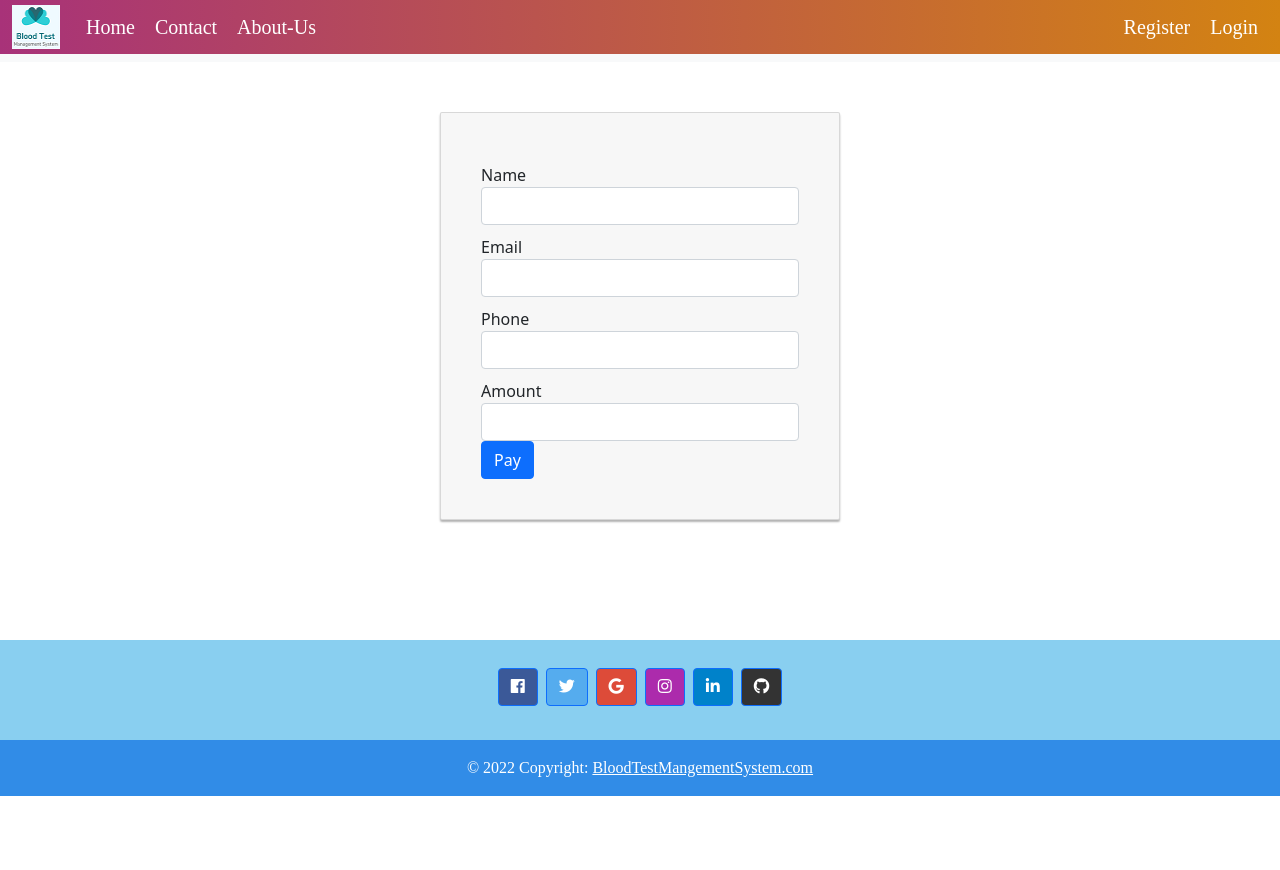
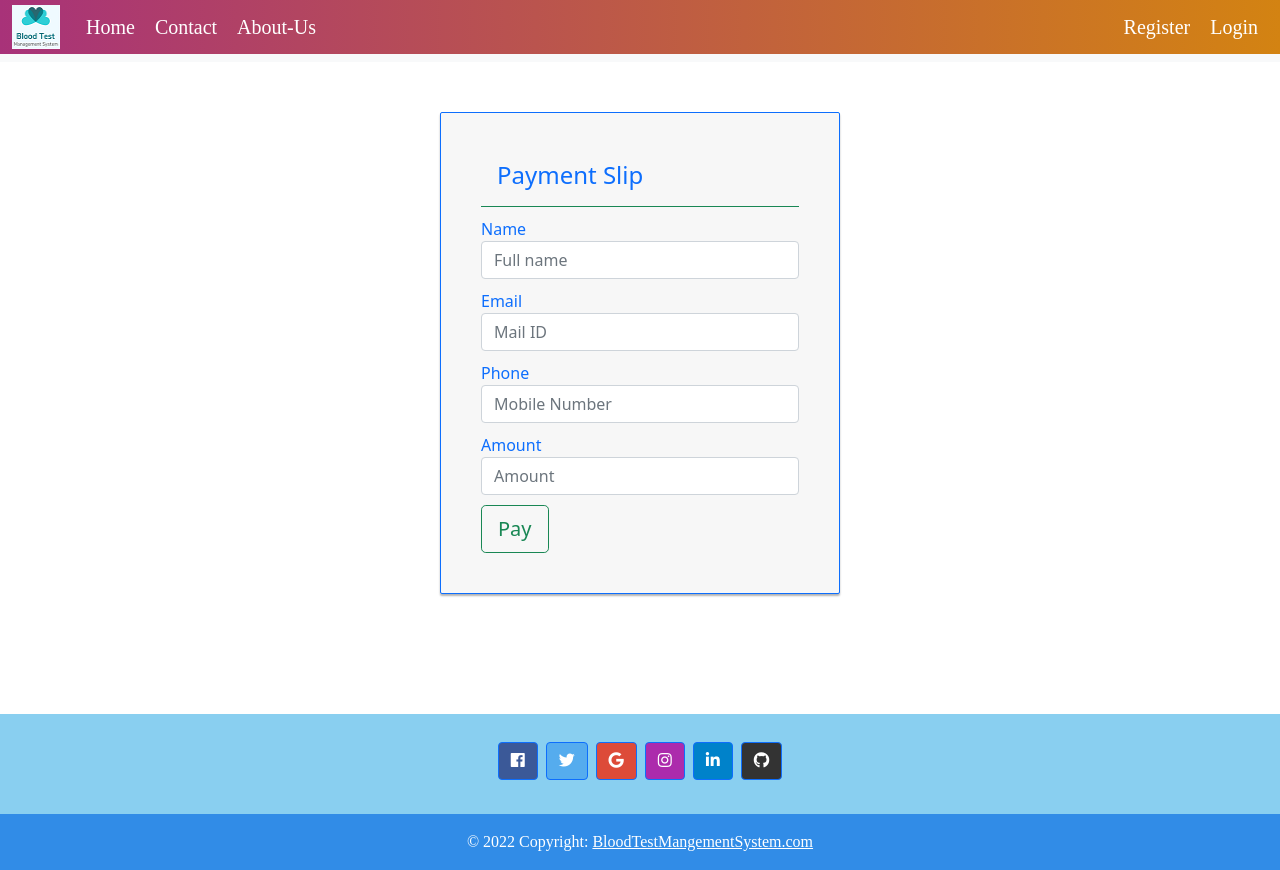
Before and after one commit to Sanju67/SEMVI_Angular, an Angular app: page /order in a window 1280 px wide. Before the commit the page ends 800 px from the top, so only its background shows below. Built offline with nearby package versions, Linux system fonts and the light colour scheme.

Commit message:
Coding and Testing completed . Done with Web application !!!

```diff
--- a/src/app/apply-test/apply-test.component.html
+++ b/src/app/apply-test/apply-test.component.html
@@ -69,7 +69,7 @@
 
                         <div class="d-flex align-items-center justify-content-left pb-4">
                             <button type="button" (click)="onMakePaymentClick()" class="btn btn-primary mr-3 mb-2">Make Payment</button>
-                            <button type="button" (click)="submitTestForm()" class="btn btn-primary mr-3 mb-2">Submit Form</button>
+                            <button type="button" [disabled]="!isPaidAmount()" (click)="submitTestForm()" class="btn btn-primary mr-3 mb-2">Submit Form</button>
                         </div>
                 </div>
 
--- a/src/app/apply-test/apply-test.component.ts
+++ b/src/app/apply-test/apply-test.component.ts
@@ -163,5 +163,11 @@ export class ApplyTestComponent implements OnInit {
     }
   }
 
+  isPaidAmount() : boolean{
+    if(localStorage.getItem('paid')){
+      return true;
+    }
+    return false ;
+  }
 
 }
--- a/src/app/home/navbar/navbar.component.ts
+++ b/src/app/home/navbar/navbar.component.ts
@@ -31,9 +31,8 @@ export class NavbarComponent implements OnInit {
       showConfirmButton: false,
       timer: 200000
     })
-  localStorage.removeItem('patientUserName');
-  localStorage.removeItem('pathologistOwnerName');
-
+  localStorage.clear() ;
+  this.router.navigate([`/Home`]);
 
   }
 }
--- a/src/app/order/order.component.html
+++ b/src/app/order/order.component.html
@@ -1,12 +1,16 @@
 <div class="col-md-12">
-    <div class="card card-container">
+    <div class="card card-container border-primary mb-3 text-primary">
+        <div class="card-header bg-transparent border-success">
+            <h4 class="card-title">Payment Slip</h4>
+          </div>
+
         <form name="form" (ngSubmit)="f.form.valid && onSubmit()" #f="ngForm" novalidate>
             <div class="form-group">
                 <div class="alert alert-danger" role="alert" *ngIf="error">Payment failed: {{ error }}</div>
                 <div class="alert alert-success" role="alert" *ngIf="paymentId">Payment Success. Payment ID: {{ paymentId }}</div>
             </div>
             <div class="form-group">
-                <label for="name">Name</label> <input type="text" class="form-control" name="name" [(ngModel)]="form.name" required minlength="3" maxlength="20" #name="ngModel" />
+                <label for="name">Name</label> <input type="text" class="form-control" placeholder="Full name "name="name" [(ngModel)]="form.name" required minlength="3" maxlength="20" #name="ngModel" />
                 <div class="alert-danger" *ngIf="f.submitted && name.invalid">
                     <div *ngIf="name.errors?.required">Name is required</div>
                     <div *ngIf="name.errors?.minlength">Name must be at least 3 characters</div>
@@ -14,25 +18,25 @@
                 </div>
             </div>
             <div class="form-group">
-                <label for="email">Email</label> <input type="text" class="form-control" name="email" [(ngModel)]="form.email" required #email="ngModel" />
+                <label for="email">Email</label> <input type="text" class="form-control" name="email" placeholder="Mail ID" [(ngModel)]="form.email" required #email="ngModel" />
                 <div class="alert alert-danger" role="alert" *ngIf="f.submitted && email.invalid">Email is required!</div>
             </div>
             <div class="form-group">
-                <label for="phone">Phone</label> <input type="number" class="form-control" name="phone" [(ngModel)]="form.phone" required minlength="10" maxlength="10"
+                <label for="phone">Phone</label> <input type="number" maxlength="10" class="form-control" placeholder="Mobile Number" name="phone" [(ngModel)]="form.phone" required minlength="10" maxlength="10"
                     #phone="ngModel" />
                 <div class="alert alert-danger" role="alert" *ngIf="f.submitted && phone.invalid">
                     <div *ngIf="phone.errors?.required">Phone is required</div>
-                    <div *ngIf="phone.errors?.minlength || phone.errors?.maxlength">Phone must be 10 digits</div>
+                    <div *ngIf="phone.errors?.minlength || phone.errors?.maxlength" >Phone must be 10 digits</div>
                 </div>
             </div>
             <div class="form-group">
-                <label for="amount">Amount</label> <input type="number" class="form-control" name="amount" [(ngModel)]="form.amount" required #amount="ngModel" />
+                <label for="amount">Amount</label> <input type="number" class="form-control"placeholder="Amount" name="amount" [(ngModel)]="form.amount" required #amount="ngModel" />
                 <div class="alert alert-danger" role="alert" *ngIf="f.submitted && amount.invalid">
                     <div *ngIf="amount.errors?.required">Amount is required</div>
                 </div>
             </div>
             <div class="form-group">
-                <button class="btn btn-primary btn-block">Pay</button>
+                <button class="btn btn-outline-success btn-lg" style="margin-top:10px ;">Pay</button>
             </div>
         </form>
     </div>
--- a/src/app/order/order.component.ts
+++ b/src/app/order/order.component.ts
@@ -1,4 +1,5 @@
 import { HostListener, Component } from '@angular/core';
+import { Router } from '@angular/router';
 import { OrderService } from '../service/order.service';
 
 declare var Razorpay: any;
@@ -14,7 +15,7 @@ export class OrderComponent {
     paymentId: string = "";
     error: string ="";
 
-    constructor(private orderService: OrderService) {
+    constructor(private orderService: OrderService,private router : Router) {
 
     }
 
@@ -64,7 +65,8 @@ export class OrderComponent {
             console.log("Options value is : ",this.options)
             var rzp1 = new Razorpay(this.options);
             rzp1.open();
-
+            localStorage.setItem("paid","true") ;
+            this.router.navigate([`/ApplyTest`]);
             rzp1.on('payment.failed', function (response : any){
                 // Todo - store this information in the server
                 console.log(response.error.code);
```
Also changed, not shown: 1 other file (tests, documents, lock files or other folders).
